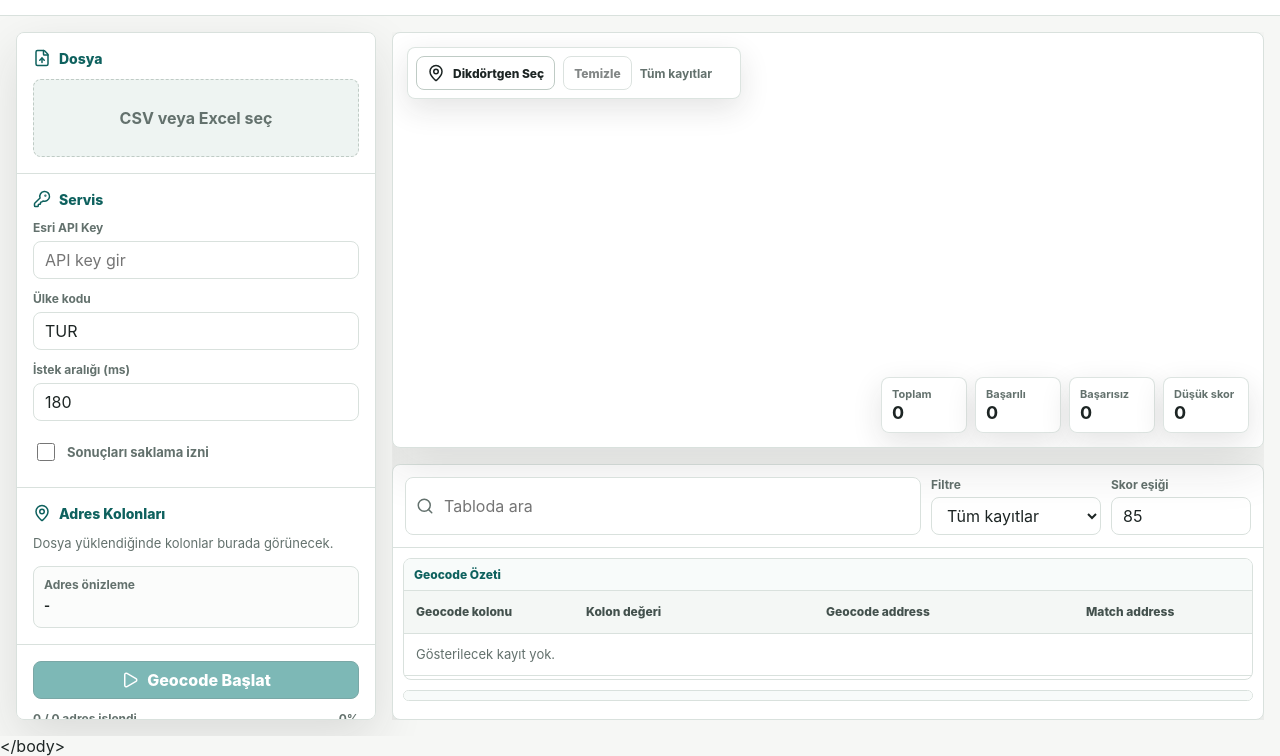
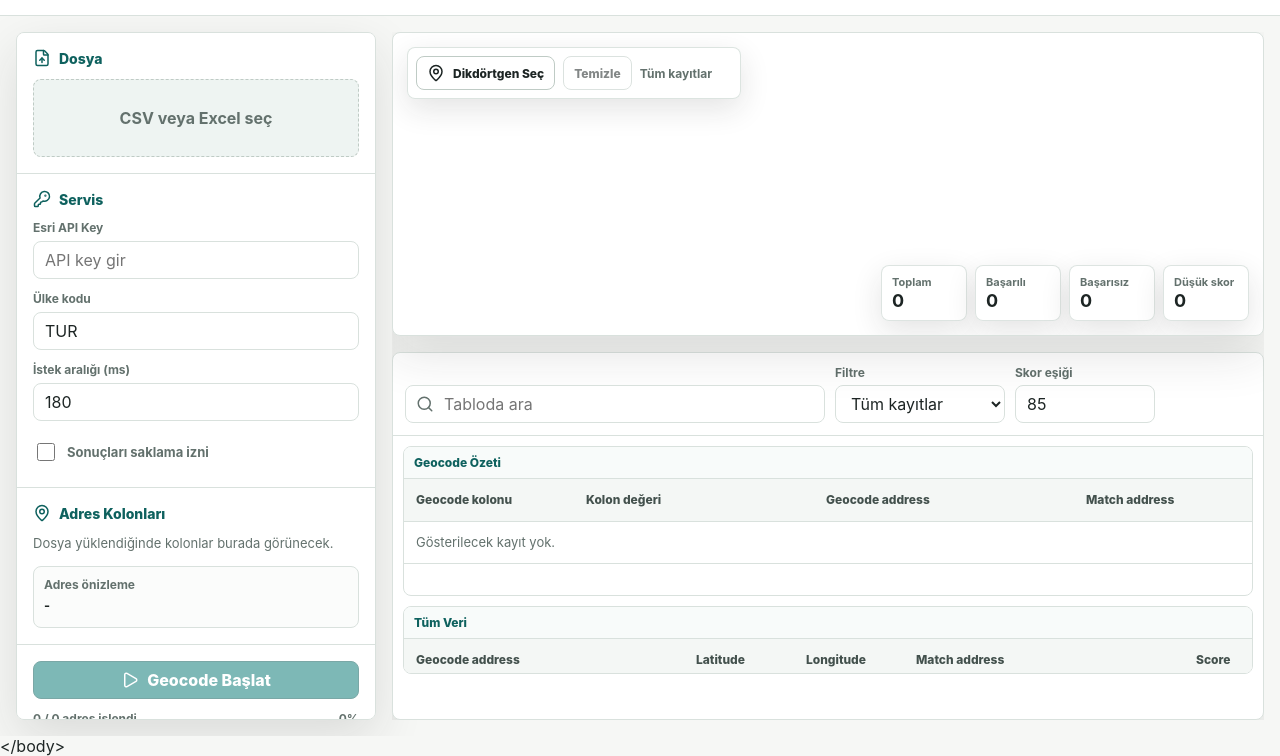
Before and after one commit to burakkucuk11/arcgis-geocode-app, a website built with Vite: page index.html in a window 1280 px wide. Shown: the part 64-820 px from the top of the page. Built offline with nearby package versions, Linux system fonts and the light colour scheme; what @arcgis/core would draw is missing.

Commit message:
Expand table layout

```diff
--- a/src/style.css
+++ b/src/style.css
@@ -391,7 +391,7 @@ button:focus-visible,
 
 .main-panel {
   display: grid;
-  grid-template-rows: minmax(360px, 52vh) minmax(0, 1fr);
+  grid-template-rows: minmax(300px, 38vh) minmax(0, 1fr);
   gap: 16px;
   min-width: 0;
   min-height: 0;
@@ -400,7 +400,7 @@ button:focus-visible,
 
 .map-shell {
   position: relative;
-  min-height: 360px;
+  min-height: 300px;
   overflow: hidden;
 }
 
@@ -494,7 +494,8 @@ button:focus-visible,
 
 .table-toolbar {
   display: grid;
-  grid-template-columns: minmax(220px, 1fr) 170px 140px;
+  grid-template-columns: minmax(260px, 420px) 170px 140px;
+  align-items: end;
   gap: 10px;
   padding: 12px;
   border-bottom: 1px solid var(--line);
@@ -502,7 +503,7 @@ button:focus-visible,
 
 .tables-area {
   display: grid;
-  grid-template-rows: minmax(122px, 0.44fr) minmax(0, 0.56fr);
+  grid-template-rows: minmax(150px, 0.34fr) minmax(0, 0.66fr);
   gap: 10px;
   min-height: 0;
   overflow: hidden;
@@ -680,7 +681,7 @@ button:focus-visible,
   }
 
   .main-panel {
-    grid-template-rows: 420px minmax(420px, 1fr);
+    grid-template-rows: 340px minmax(520px, 1fr);
   }
 
   .metric-strip {
@@ -695,7 +696,7 @@ button:focus-visible,
   }
 
   .tables-area {
-    grid-template-rows: minmax(150px, 0.42fr) minmax(0, 0.58fr);
+    grid-template-rows: minmax(150px, 0.34fr) minmax(0, 0.66fr);
   }
 
   .map-tools {
```
